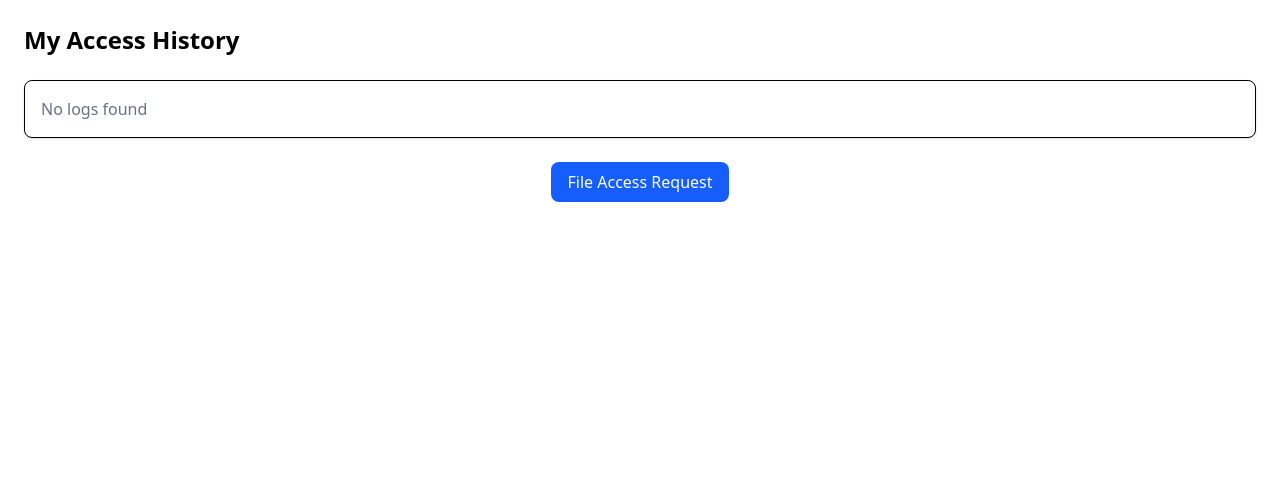
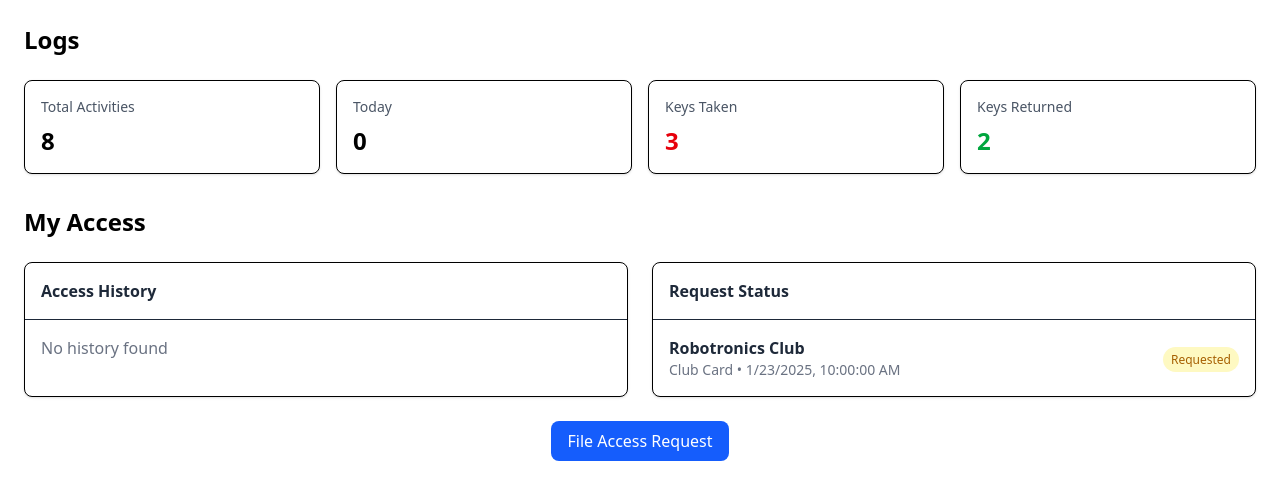
Before and after one commit to JapneetSinghKohli/CardAutomationWeb, a React (Vite) app in the folder tst/: page /members in a window 1280 px wide. Shown: the top 500 px of the page. Built offline with nearby package versions, Linux system fonts and the light colour scheme.

Commit message:
made the member side look better and took out access requests and routed keys

```diff
--- a/tst/public/data.json
+++ b/tst/public/data.json
@@ -1,4 +1,3 @@
-
 {
   "key": {
     "available": 2,
@@ -155,6 +154,17 @@
       "timestamp": "2025-01-22T14:45:00",
       "details": "",
       "ago": "598d ago"
+    },
+    {
+      "id": 8,
+      "user": "john_doe",
+      "status": "Requested",
+      "location": "Robotronics Club",
+      "method": "Club Card",
+      "timestamp": "2025-01-23T10:00:00",
+      "details": "Testing access display",
+      "duration": "1h",
+      "ago": "0d ago"
     }
   ]
 }
--- a/tst/public/logs.json
+++ /dev/null
@@ -1,81 +0,0 @@
-{
-  "summary": {
-    "total": 8,
-    "today": 0,
-    "taken": 3,
-    "returned": 2
-  },
-  "logs": [
-    {
-      "id": 1,
-      "user": "John Smith",
-      "status": "Requested",
-      "location": "Robotronics Club",
-      "method": "Club Card",
-      "timestamp": "2025-01-22T22:15:00",
-      "details": "Meeting",
-      "duration": "3h",
-      "ago": "598d ago"
-    },
-    {
-      "id": 2,
-      "user": "Sarah Wilson",
-      "status": "Taken",
-      "location": "KP",
-      "method": "QR Scan",
-      "timestamp": "2025-01-22T20:00:00",
-      "details": "",
-      "ago": "598d ago"
-    },
-    {
-      "id": 3,
-      "user": "Mike Johnson",
-      "status": "Requested",
-      "location": "Nirmaan",
-      "method": "System",
-      "timestamp": "2025-01-22T17:45:00",
-      "details": "Equipment retrieval for practice",
-      "ago": "598d ago"
-    },
-    {
-      "id": 4,
-      "user": "John Smith",
-      "status": "Taken",
-      "location": "Yantrik",
-      "method": "Club Card",
-      "timestamp": "2025-01-22T19:15:00",
-      "details": "",
-      "ago": "598d ago"
-    },
-    {
-      "id": 5,
-      "user": "Lisa Davis",
-      "status": "Approved",
-      "location": "E-Cell",
-      "method": "QR Scan",
-      "timestamp": "2025-01-22T17:00:00",
-      "details": "",
-      "ago": "598d ago"
-    },
-    {
-      "id": 6,
-      "user": "Alex Brown",
-      "status": "Denied",
-      "location": "SAE",
-      "method": "QR Scan",
-      "timestamp": "2025-01-22T15:30:00",
-      "details": "Insufficient privileges for requested time slot",
-      "ago": "598d ago"
-    },
-    {
-      "id": 7,
-      "user": "Sarah Wilson",
-      "status": "Returned",
-      "location": "SNTC Room",
-      "method": "Club Card",
-      "timestamp": "2025-01-22T14:45:00",
-      "details": "",
-      "ago": "598d ago"
-    }
-  ]
-}
--- a/tst/src/App.jsx
+++ b/tst/src/App.jsx
@@ -8,7 +8,7 @@ import MembersAccessLogs from './components/MembersAccessLog'
 
 import { BrowserRouter as Router, Routes, Route } from "react-router-dom";
 
-import AccessRequests from "./components/AccessRequests";
+
 
 
 
@@ -17,7 +17,7 @@ export default function App() {
     <Router>
       <Routes>
         <Route path="/" element={<AccessLogs />} />
-        <Route path="/access-requests" element={<AccessRequests />} />
+        <Route path="/keys" element={<KeyManagement />} />
         <Route path="/members" element={<MembersAccessLogs />} /> {/* 👈 new route */}
       </Routes>
     </Router>
--- a/tst/src/components/AccessRequests.jsx
+++ b/tst/src/components/AccessRequests.jsx
@@ -1,51 +1,51 @@
-import React from "react";
-import { useLocation, useNavigate } from "react-router-dom";
-import { IconSearch, } from "@tabler/icons-react";
+// import React from "react";
+// import { useLocation, useNavigate } from "react-router-dom";
+// import { IconSearch, } from "@tabler/icons-react";
 
-export default function AccessRequests() {
-  const location = useLocation();
-  const navigate = useNavigate();
-  const log = location.state?.log;
+// export default function AccessRequests() {
+//   const location = useLocation();
+//   const navigate = useNavigate();
+//   const log = location.state?.log;
 
-  return (
-    <div className="p-6">
-      <h1 className="text-2xl font-bold mb-6">Access Request</h1>
+//   return (
+//     <div className="p-6">
+//       <h1 className="text-2xl font-bold mb-6">Access Request</h1>
 
-      {log ? (
-        <div className="bg-white rounded-lg shadow-sm border p-6">
-          <p className="text-lg font-semibold">{log.user}</p>
-          <p className="text-gray-600">{log.location}</p>
-          <p className="text-sm text-gray-500 mt-2">
-            {log.method} • {new Date(log.timestamp).toLocaleString()}
-          </p>
-          {log.details && (
-            <p className="text-gray-500 mt-2">{log.details}</p>
-          )}
+//       {log ? (
+//         <div className="bg-white rounded-lg shadow-sm border p-6">
+//           <p className="text-lg font-semibold">{log.user}</p>
+//           <p className="text-gray-600">{log.location}</p>
+//           <p className="text-sm text-gray-500 mt-2">
+//             {log.method} • {new Date(log.timestamp).toLocaleString()}
+//           </p>
+//           {log.details && (
+//             <p className="text-gray-500 mt-2">{log.details}</p>
+//           )}
 
-          <div className="mt-6 flex gap-4">
-            <button
-              className="bg-green-500 text-white px-4 py-2 rounded-lg hover:bg-green-600"
-              onClick={() => alert("Approved")}
-            >
-              Approve
-            </button>
-            <button
-              className="bg-red-500 text-white px-4 py-2 rounded-lg hover:bg-red-600"
-              onClick={() => alert("Denied")}
-            >
-              Deny
-            </button>
-            <button
-              className="bg-gray-200 px-4 py-2 rounded-lg hover:bg-gray-300"
-              onClick={() => navigate(-1)}
-            >
-              Back
-            </button>
-          </div>
-        </div>
-      ) : (
-        <p className="text-gray-500">No request selected.</p>
-      )}
-    </div>
-  );
-}
+//           <div className="mt-6 flex gap-4">
+//             <button
+//               className="bg-green-500 text-white px-4 py-2 rounded-lg hover:bg-green-600"
+//               onClick={() => alert("Approved")}
+//             >
+//               Approve
+//             </button>
+//             <button
+//               className="bg-red-500 text-white px-4 py-2 rounded-lg hover:bg-red-600"
+//               onClick={() => alert("Denied")}
+//             >
+//               Deny
+//             </button>
+//             <button
+//               className="bg-gray-200 px-4 py-2 rounded-lg hover:bg-gray-300"
+//               onClick={() => navigate(-1)}
+//             >
+//               Back
+//             </button>
+//           </div>
+//         </div>
+//       ) : (
+//         <p className="text-gray-500">No request selected.</p>
+//       )}
+//     </div>
+//   );
+// }
--- a/tst/src/components/MembersAccessLog.jsx
+++ b/tst/src/components/MembersAccessLog.jsx
@@ -1,5 +1,26 @@
 import React, { useState, useEffect } from "react";
 import { motion, AnimatePresence } from "framer-motion";
+
+// StatusBadge component
+function StatusBadge({ status }) {
+  const colors = {
+    Returned: "bg-green-100 text-green-700",
+    Taken: "bg-blue-100 text-blue-700",
+    Requested: "bg-yellow-100 text-yellow-700",
+    Approved: "bg-teal-100 text-teal-700",
+    Denied: "bg-red-100 text-red-700",
+  };
+
+  return (
+    <span
+      className={`px-2 py-1 text-xs font-medium rounded-full ${
+        colors[status] || "bg-gray-100 text-gray-600"
+      }`}
+    >
+      {status}
+    </span>
+  );
+}
 
 export default function MembersAccessLogs() {
   const [data, setData] = useState(null);
@@ -17,27 +38,86 @@ export default function MembersAccessLogs() {
 
   if (!data) return <p className="p-6">Loading...</p>;
 
-  // show only this member’s logs
-  const memberLogs = data.logs.filter((log) => log.user === currentUser);
+  // Separate logs for this member
+  const accessHistory = data.logs.filter(
+    (log) => log.user === currentUser && log.status !== "Requested"
+  );
+  const requestStatus = data.logs.filter(
+    (log) => log.user === currentUser && log.status === "Requested"
+  );
 
   return (
+
+
+
     <div className="p-6 relative">
-      <h1 className="text-2xl font-bold mb-6">My Access History</h1>
+      <h1 className="text-2xl font-bold mb-6">Logs</h1>
+      <div className="grid grid-cols-2 md:grid-cols-4 gap-4 mb-8">
+        <div className="rounded-lg bg-white p-4 shadow-sm border">
+          <h3 className="text-sm font-medium text-gray-600">Total Activities</h3>
+          <p className="mt-2 text-2xl font-bold">{data.summary.total}</p>
+        </div>
+        <div className="rounded-lg bg-white p-4 shadow-sm border">
+          <h3 className="text-sm font-medium text-gray-600">Today</h3>
+          <p className="mt-2 text-2xl font-bold">{data.summary.today}</p>
+        </div>
+        <div className="rounded-lg bg-white p-4 shadow-sm border">
+          <h3 className="text-sm font-medium text-gray-600">Keys Taken</h3>
+          <p className="mt-2 text-2xl font-bold text-red-600">{data.summary.taken}</p>
+        </div>
+        <div className="rounded-lg bg-white p-4 shadow-sm border">
+          <h3 className="text-sm font-medium text-gray-600">Keys Returned</h3>
+          <p className="mt-2 text-2xl font-bold text-green-600">{data.summary.returned}</p>
+        </div>
+      </div>
+      {/* Page Title */}
+      <h1 className="text-2xl font-bold mb-6">My Access</h1>
 
-      {/* Logs */}
-      <div className="bg-white rounded-lg shadow-sm border divide-y">
-        {memberLogs.length === 0 ? (
-          <p className="p-4 text-gray-500">No logs found</p>
+      {/* Side by side tables */}
+      <div className="flex flex-col md:flex-row gap-6">
+        {/* Access History Table */}
+        <div className="flex-1 bg-white rounded-lg shadow-sm border divide-y">
+          <h2 className="p-4 font-semibold text-gray-800 border-b">Access History</h2>
+          {accessHistory.length === 0 ? (
+            <p className="p-4 text-gray-500">No history found</p>
           ) : (
-          memberLogs.map((log) => (
-            <div key={log.id} className="p-4">
+            accessHistory.map((log) => (
+              <div key={log.id} className="p-4 flex justify-between items-center">
+                <div>
                   <p className="font-semibold text-gray-800">{log.location}</p>
                   <p className="text-sm text-gray-500">
                     {log.method} • {new Date(log.timestamp).toLocaleString()}
                   </p>
                 </div>
+                <span className="ml-4">
+                  <StatusBadge status={log.status} />
+                </span>
+              </div>
             ))
           )}
+        </div>
+
+        {/* Request Status Table */}
+        <div className="flex-1 bg-white rounded-lg shadow-sm border divide-y">
+          <h2 className="p-4 font-semibold text-gray-800 border-b">Request Status</h2>
+          {requestStatus.length === 0 ? (
+            <p className="p-4 text-gray-500">No requests found</p>
+          ) : (
+            requestStatus.map((log) => (
+              <div key={log.id} className="p-4 flex justify-between items-center">
+                <div>
+                  <p className="font-semibold text-gray-800">{log.location}</p>
+                  <p className="text-sm text-gray-500">
+                    {log.method} • {new Date(log.timestamp).toLocaleString()}
+                  </p>
+                </div>
+                <span className="ml-4">
+                  <StatusBadge status={log.status} />
+                </span>
+              </div>
+            ))
+          )}
+        </div>
       </div>
 
       {/* Request button */}
@@ -68,9 +148,7 @@ export default function MembersAccessLogs() {
               <h2 className="text-xl font-bold mb-4">New Access Request</h2>
 
               {/* Time dropdown */}
-              <label className="block mb-2 text-sm font-medium">
-                Select Time
-              </label>
+              <label className="block mb-2 text-sm font-medium">Select Time</label>
               <select className="w-full border rounded-lg p-2 mb-4">
                 <option>09:00 - 10:00</option>
                 <option>10:00 - 11:00</option>
@@ -80,9 +158,7 @@ export default function MembersAccessLogs() {
               </select>
 
               {/* Reason */}
-              <label className="block mb-2 text-sm font-medium">
-                Reason
-              </label>
+              <label className="block mb-2 text-sm font-medium">Reason</label>
               <textarea
                 className="w-full border rounded-lg p-2 mb-4"
                 rows="3"
```
Also changed, not shown: tst/public/keydata.json (deleted, +0 -47 lines). Lines whose indentation alone changed are shown as unchanged.
